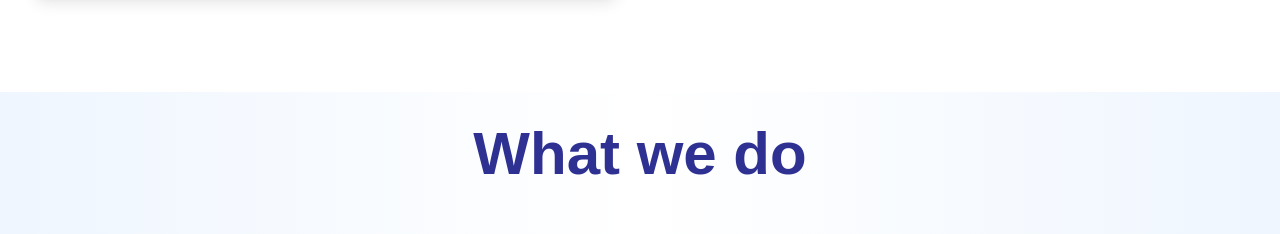
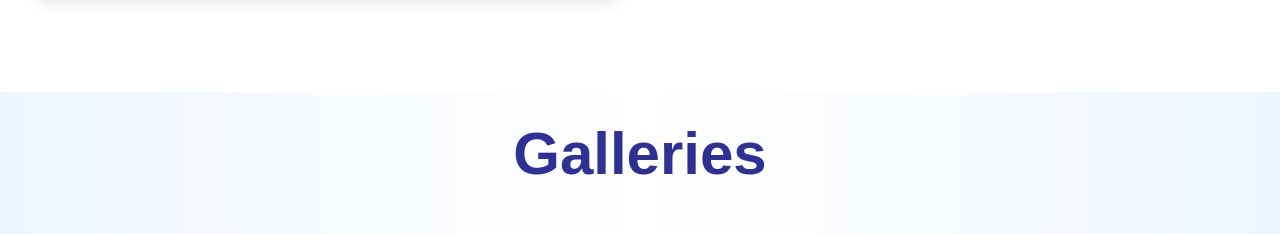
Before and after one commit to Sap3X/Experimind-Website, a React (Create React App) app in the folder frontend/: page / in a window 1280 px wide. Shown: the part 4340-4574 px from the top of the page. Built offline with nearby package versions, Linux system fonts and the light colour scheme.

Commit message:
Update heading in InfiniteCarousel to reflect content as 'Galleries'

```diff
--- a/frontend/src/components/Gallery.jsx
+++ b/frontend/src/components/Gallery.jsx
@@ -82,7 +82,7 @@ const InfiniteCarousel = () => {
     <div className="w-full bg-gradient-to-r from-blue-50 via-white to-blue-50 py-8">
       <div className="max-w-7xl mx-auto px-4">
         <h2 className="Utility-font-Montserrat Utility-color-Blue text-3xl sm:text-4xl lg:text-6xl font-bold text-center mb-12 lg:mb-16">
-          What we do
+          Galleries
         </h2>
 
         <div
```
